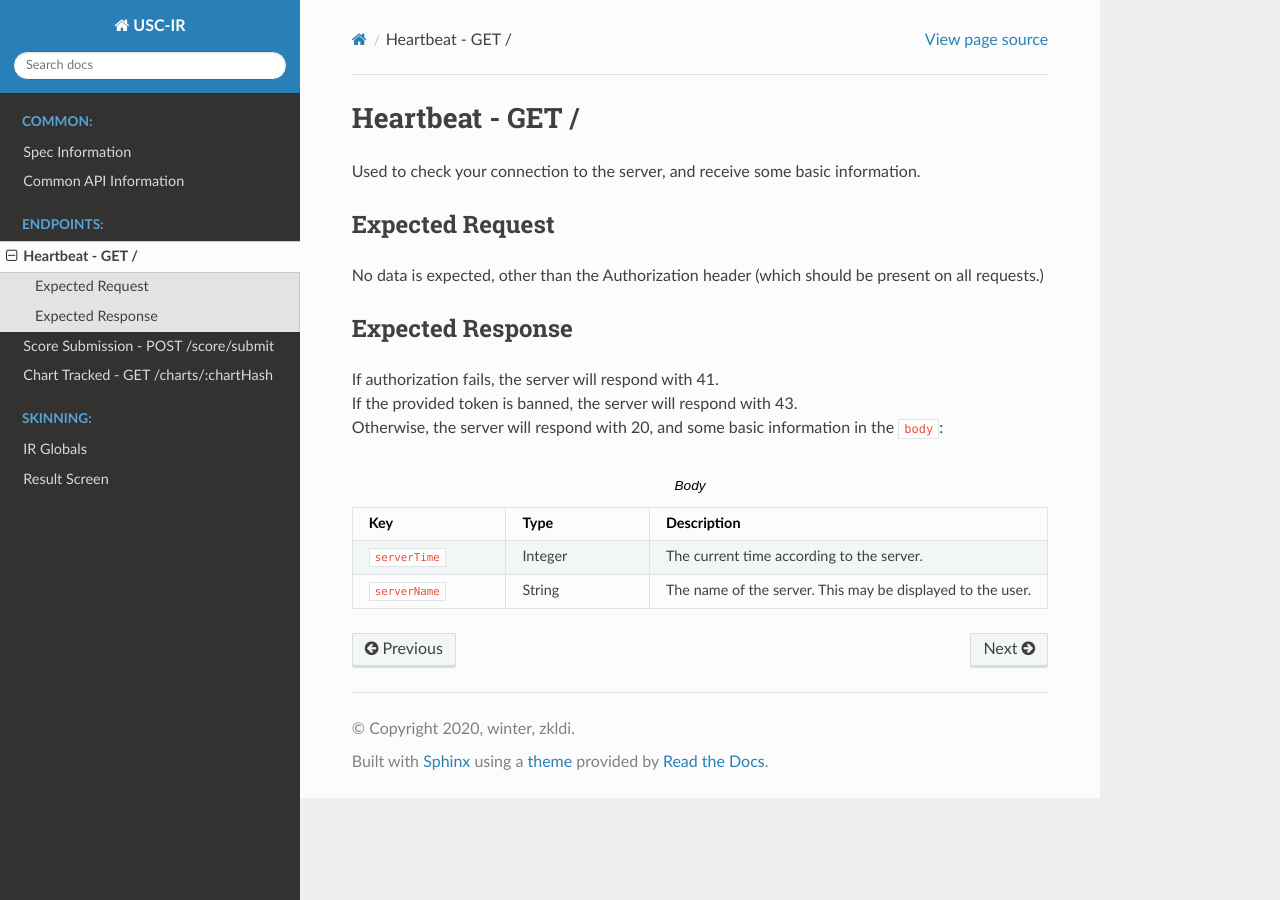
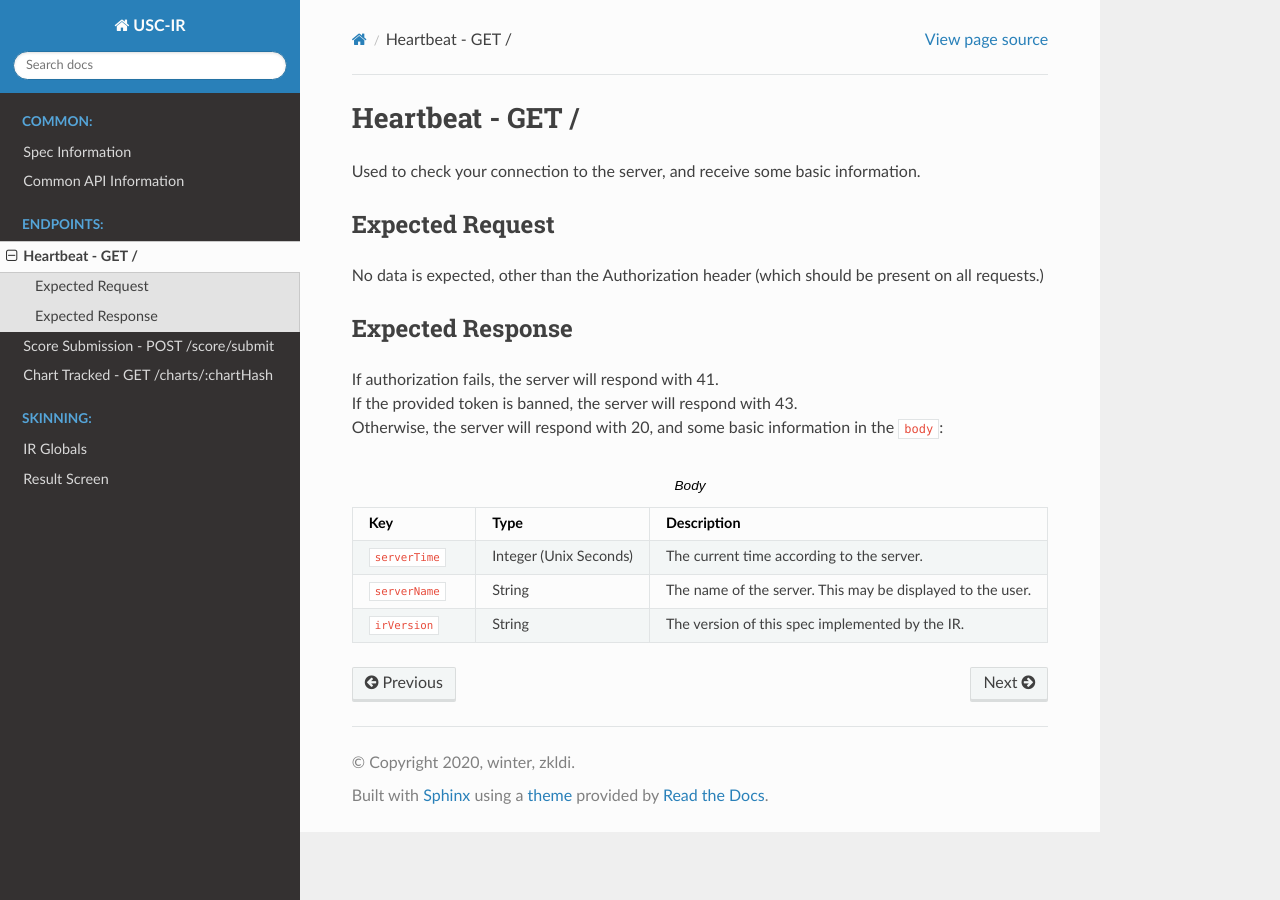
Before and after one commit to zkldi/uscir-spec, a Sphinx documentation site: the page built from source/endpoints/heartbeat.rst, in a window 1280 px wide. Built offline with Sphinx 7.4.7 and the Read the Docs theme 2.0.0, drawn with Linux system fonts in a browser that asks for light colours.

Commit message:
add irVersion to heartbeat.rst

```diff
--- a/source/endpoints/heartbeat.rst
+++ b/source/endpoints/heartbeat.rst
@@ -25,8 +25,11 @@ Expected Response
         - Type
         - Description
     *   - ``serverTime``
-        - Integer
+        - Integer (Unix Seconds)
         - The current time according to the server.
     *   - ``serverName``
         - String
         - The name of the server. This may be displayed to the user.
+    *   - ``irVersion``
+        - String
+        - The version of this spec implemented by the IR.
```
